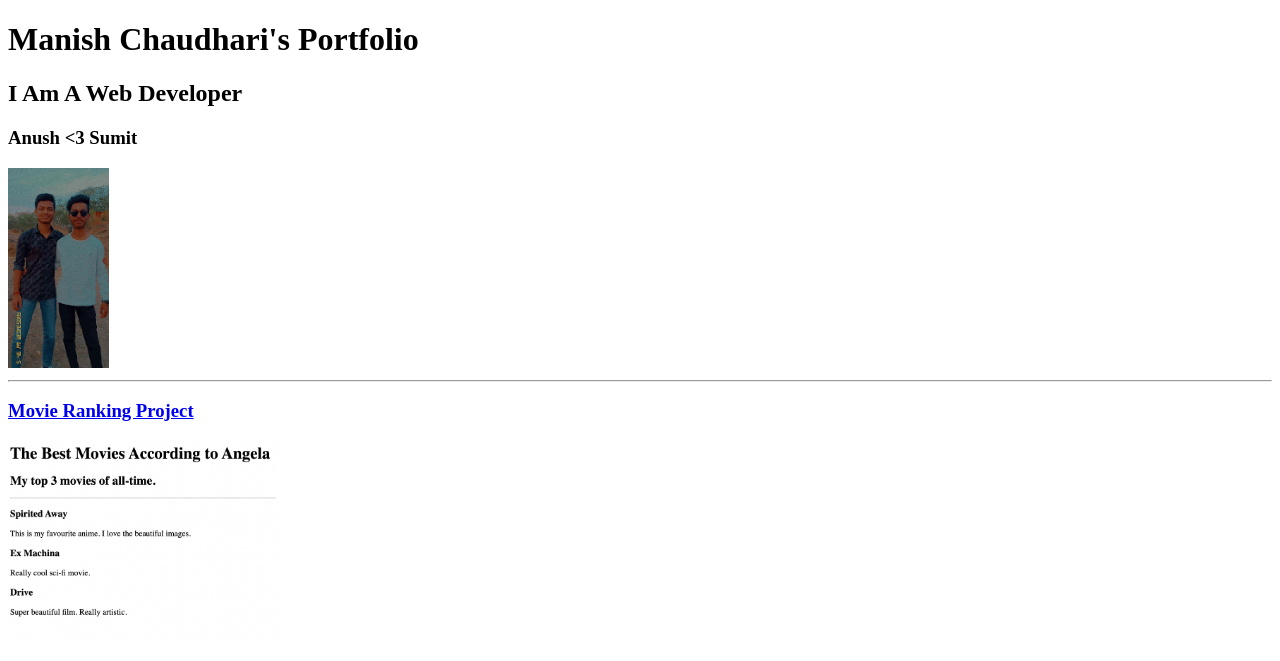
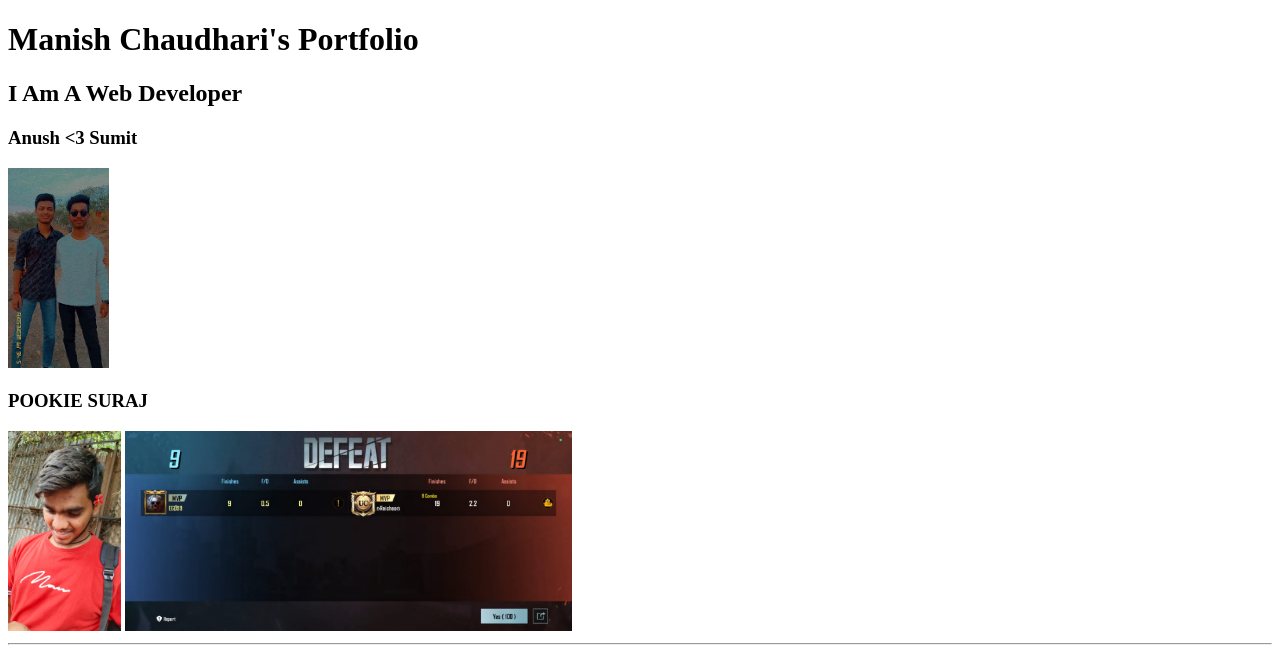
Before and after one commit to Manishc2707/HTML-PORTFOLIO2, a plain HTML site: page index.html in a window 1280 px wide. Shown: the top 661 px of the page. Drawn offline with Linux system fonts and the light colour scheme.

Commit message:
Update index.html

```diff
--- a/index.html
+++ b/index.html
@@ -9,6 +9,8 @@
     <h2>I Am A Web Developer</h2>
   <h3>Anush <3 Sumit</h3>
     <img src="./assets/images/sumit-anush-love.gif" alt="anush loves sumit image" height="200"/>
+    <h3>POOKIE SURAJ</h3>
+    <img src="./assets/images/pookie-suraj.jpg" alt="pookie suraj" height="200"/> <img src="./assets/images/anurag-vs-suraj.jpg" alt="suraj vs anurag in bgmi suraj got defeated" height="200"/>
     <hr>
     <a href="./public/movie-ranking.html"><h3>Movie Ranking Project</h3> </a>
     <img src="./assets/images/movie-ranking.png"
```
